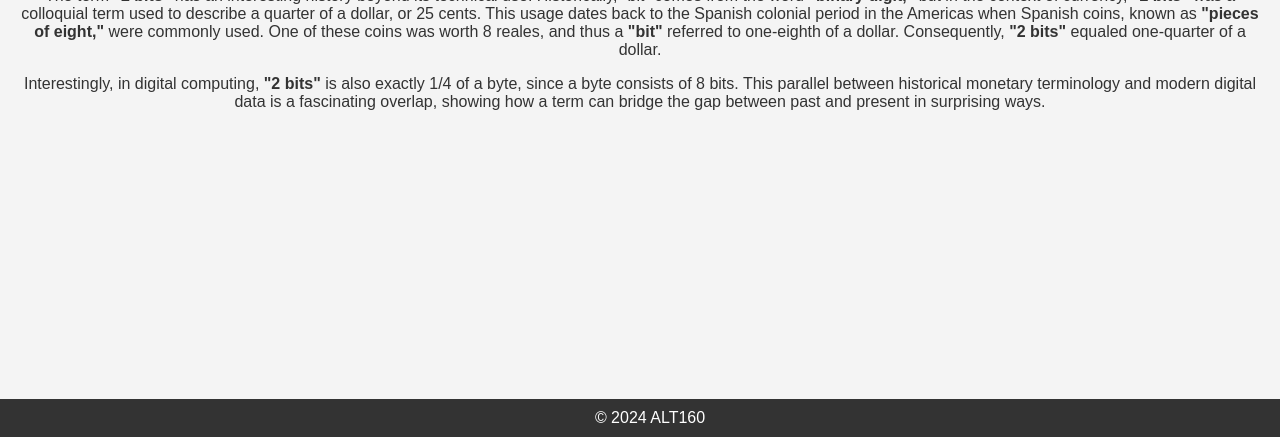
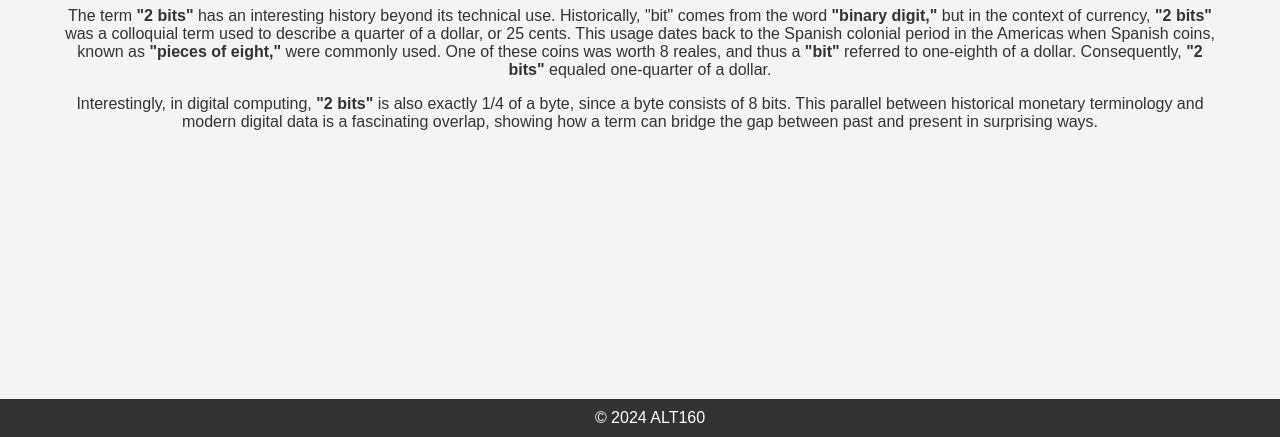
Before and after one commit to alt160/alt160.github.io, a plain HTML site: page index.html in a window 1280 px wide. Shown: the part 363-800 px from the top of the page. Drawn offline with Linux system fonts and the light colour scheme.

Commit message:
Update index.html

```diff
--- a/index.html
+++ b/index.html
@@ -3,7 +3,7 @@
 <head>
     <meta charset="UTF-8">
     <meta name="viewport" content="width=device-width, initial-scale=1.0">
-    <title>ALT160 - An unbreakable space for broken code.</title>
+    <title>ALT160 - An unbreakable space for broken code</title>
     <style>
         body {
             font-family: Arial, sans-serif;
@@ -34,6 +34,11 @@
             /* Adding a text shadow to make the text stand out */
             text-shadow: 2px 2px 4px rgba(0, 0, 0, 0.7);
         }
+        .container {
+            max-width: 1200px;
+            margin: 0 auto;
+            padding: 20px;
+        }
         .content {
             padding: 20px;
         }
@@ -51,10 +56,12 @@
     <div class="header">
         <h1>ALT160 - An unbreakable space for broken code</h1>
     </div>
-    <div class="content">
-        <h1>Welcome to ALT160!</h1>
-        <p>The term <strong>"2 bits"</strong> has an interesting history beyond its technical use. Historically, "bit" comes from the word <strong>"binary digit,"</strong> but in the context of currency, <strong>"2 bits"</strong> was a colloquial term used to describe a quarter of a dollar, or 25 cents. This usage dates back to the Spanish colonial period in the Americas when Spanish coins, known as <strong>"pieces of eight,"</strong> were commonly used. One of these coins was worth 8 reales, and thus a <strong>"bit"</strong> referred to one-eighth of a dollar. Consequently, <strong>"2 bits"</strong> equaled one-quarter of a dollar.</p>
-        <p>Interestingly, in digital computing, <strong>"2 bits"</strong> is also exactly 1/4 of a byte, since a byte consists of 8 bits. This parallel between historical monetary terminology and modern digital data is a fascinating overlap, showing how a term can bridge the gap between past and present in surprising ways.</p>
+    <div class="container">
+        <div class="content">
+            <h1>Welcome to ALT160!</h1>
+            <p>The term <strong>"2 bits"</strong> has an interesting history beyond its technical use. Historically, "bit" comes from the word <strong>"binary digit,"</strong> but in the context of currency, <strong>"2 bits"</strong> was a colloquial term used to describe a quarter of a dollar, or 25 cents. This usage dates back to the Spanish colonial period in the Americas when Spanish coins, known as <strong>"pieces of eight,"</strong> were commonly used. One of these coins was worth 8 reales, and thus a <strong>"bit"</strong> referred to one-eighth of a dollar. Consequently, <strong>"2 bits"</strong> equaled one-quarter of a dollar.</p>
+            <p>Interestingly, in digital computing, <strong>"2 bits"</strong> is also exactly 1/4 of a byte, since a byte consists of 8 bits. This parallel between historical monetary terminology and modern digital data is a fascinating overlap, showing how a term can bridge the gap between past and present in surprising ways.</p>
+        </div>
     </div>
     <div class="footer">
         &copy; 2024 ALT160
```
